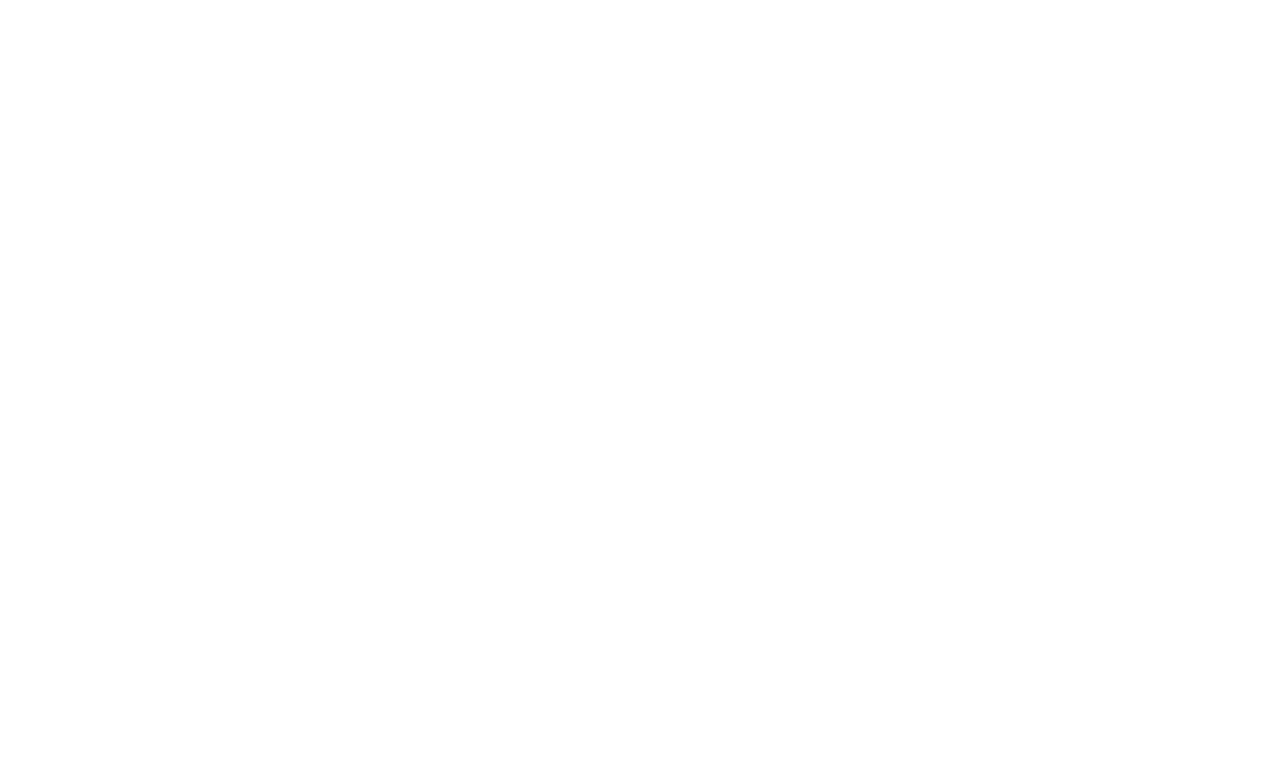
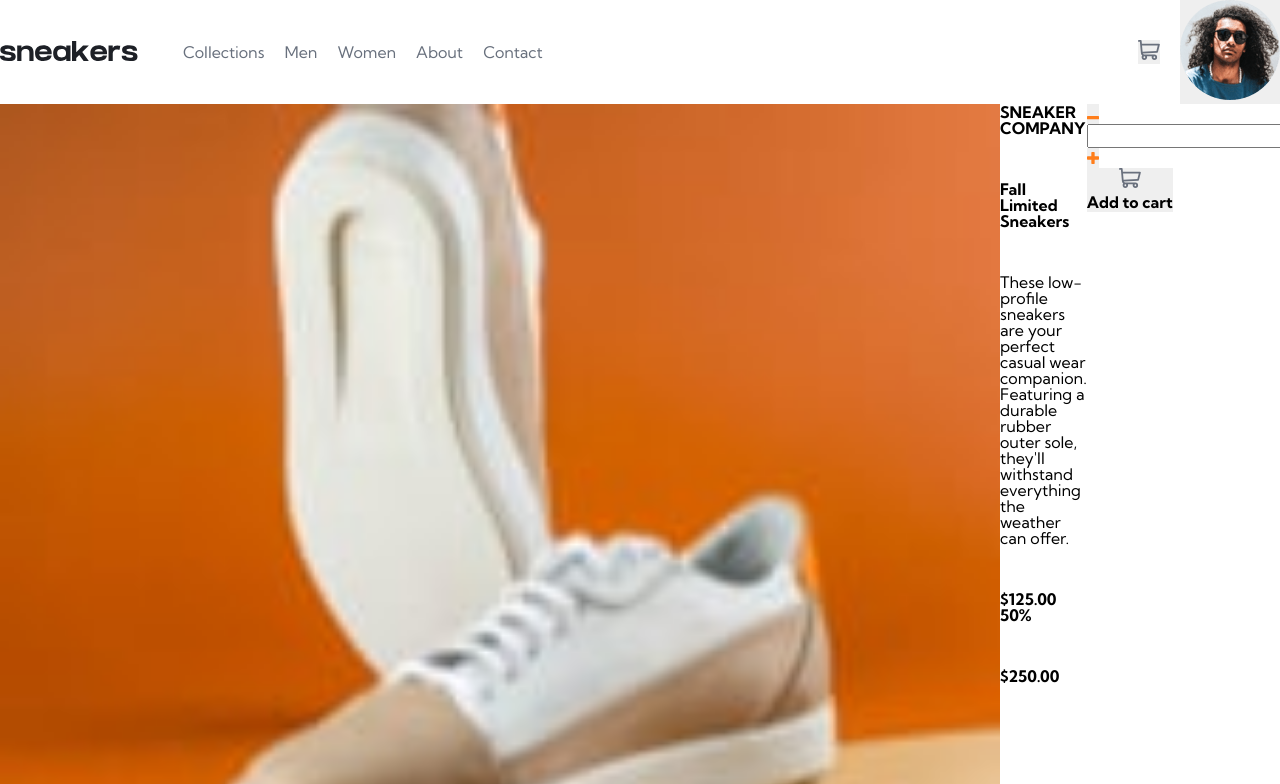
Before and after one commit to JulianTymeczko/E-commerce-test, a website: page index.html in a window 1280 px wide. Shown: the top 784 px of the page. Drawn offline with nearby package versions, Linux system fonts and the light colour scheme; files that its build step writes are made by us from their sources.

Commit message:
adding more to project

```diff
--- a/index.html
+++ b/index.html
@@ -1,13 +1,84 @@
 <!doctype html>
 <html lang="en-US">
   <head>
-    <title>Personal Portfolio</title>
+    <title>Ecommerce Test</title>
     <meta charset="UTF-8" />
     <meta name="viewport" content="width=device-width, initial-scale=1.0" />
     <link rel="stylesheet" href="reset.css" />
+    <link rel="preconnect" href="https://fonts.googleapis.com" />
+    <link rel="preconnect" href="https://fonts.gstatic.com" crossorigin />
+    <link
+      href="https://fonts.googleapis.com/css2?family=Kumbh+Sans:wght@400;700&display=swap"
+      rel="stylesheet"
+    />
     <link rel="stylesheet" href="style.css" />
   </head>
   <body>
+    <nav>
+      <div>
+        <button class="hamburger-button mobile">
+          <img src="./images/icon-menu.svg" alt="" />
+        </button>
+        <a href="#"><img src="./images/logo.svg" alt="" /></a>
+        <a href="#" class="desktop">Collections</a>
+        <a href="#" class="desktop">Men</a>
+        <a href="#" class="desktop">Women</a>
+        <a href="#" class="desktop">About</a>
+        <a href="#" class="desktop">Contact</a>
+      </div>
+      <div>
+        <button>
+          <img src="./images/icon-cart.svg" alt="" />
+        </button>
+        <button>
+          <img src="./images/image-avatar.png" alt="" />
+        </button>
+      </div>
+    </nav>
+    <main>
+      <div>
+        <img src="./images/image-product-1-thumbnail.jpg" alt="" />
+        <div>
+          <img src="./images/image-product-1.jpg" alt="" />
+          <img src="./images/image-product-2.jpg" alt="" />
+          <img src="./images/image-product-3.jpg" alt="" />
+          <img src="./images/image-product-4.jpg" alt="" />
+        </div>
+      </div>
+      <div>
+        <h4>SNEAKER COMPANY</h4>
+        <h1>
+          Fall Limited <br />
+          Sneakers
+        </h1>
+        <p>
+          These low-profile sneakers are your perfect casual wear companion.
+          Featuring a durable rubber outer sole, they'll withstand everything
+          the weather can offer.
+        </p>
+        <div>
+          <h2>$125.00</h2>
+          <h3>50%</h3>
+        </div>
+        <h3>$250.00</h3>
+      </div>
+      <div class="purchase">
+        <div class="counter">
+          <button type="button">
+            <img src="./images/icon-minus.svg" alt="" />
+          </button>
+          <input type="number" readonly />
+          <button type="button">
+            <img src="./images/icon-plus.svg" alt="" />
+          </button>
+        </div>
+        <button type="button" class="add-to-cart">
+          <img src="./images/icon-cart.svg" alt="" />
+          <h3>Add to cart</h3>
+        </button>
+      </div>
+    </main>
+
     <script src="script.js"></script>
   </body>
 </html>
--- a/style.scss
+++ b/style.scss
@@ -0,0 +1,68 @@
+:root {
+  --orange: hsl(26, 100%, 55%);
+  --pale-orange: hsl(25, 100%, 94%);
+  --very-dark-blue: hsl(220, 13%, 13%);
+  --dark-grayish-blue: hsl(219, 9%, 45%);
+  --grayish-blue: hsl(220, 14%, 75%);
+  --light-grayish-blue: hsl(223, 64%, 98%);
+  --white: hsl(0, 0%, 100%);
+  --black: hsl(0, 0%, 0%);
+}
+@mixin flex($direction, $justify, $align, $gap: 0px) {
+  display: flex;
+  flex-direction: $direction;
+  justify-content: $justify;
+  align-items: $align;
+  gap: $gap;
+}
+
+body {
+  font-family: "Kumbh Sans", sans-serif;
+  font-size: 16px;
+}
+.mobile {
+  display: none;
+}
+a {
+  text-decoration: none;
+}
+button {
+  outline: none;
+  border: none;
+}
+nav {
+  @include flex(row, space-between, center);
+}
+nav > div:first-child,
+nav > div:nth-child(2) {
+  @include flex(row, auto, center, 20px);
+}
+nav > div:first-child {
+  a:first-of-type {
+    margin-right: 25px;
+  }
+  a {
+    color: var(--dark-grayish-blue);
+    &:hover {
+      color: var(--black);
+    }
+  }
+}
+
+main {
+  @include flex(row, space-between, auto);
+  & > div:first-child {
+    @include flex(column, auto, auto, 30px);
+  }
+  & > div:nth-child(2) {
+    @include flex(column, auto, auto, 45px);
+  }
+}
+@media screen and (max-width: 767px) {
+  .mobile {
+    display: initial;
+  }
+  .desktop {
+    display: none;
+  }
+}
```
Also changed, not shown: style.css (added).
